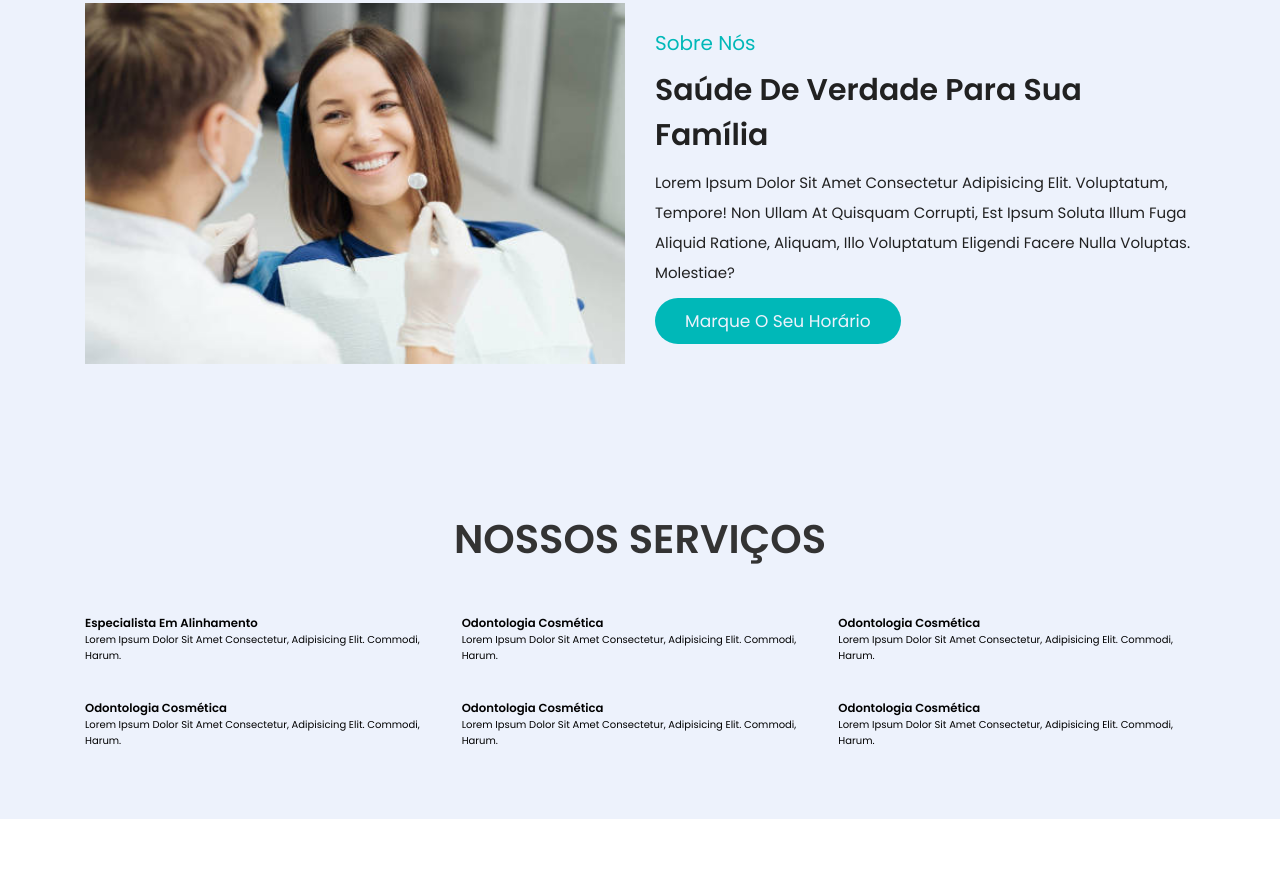
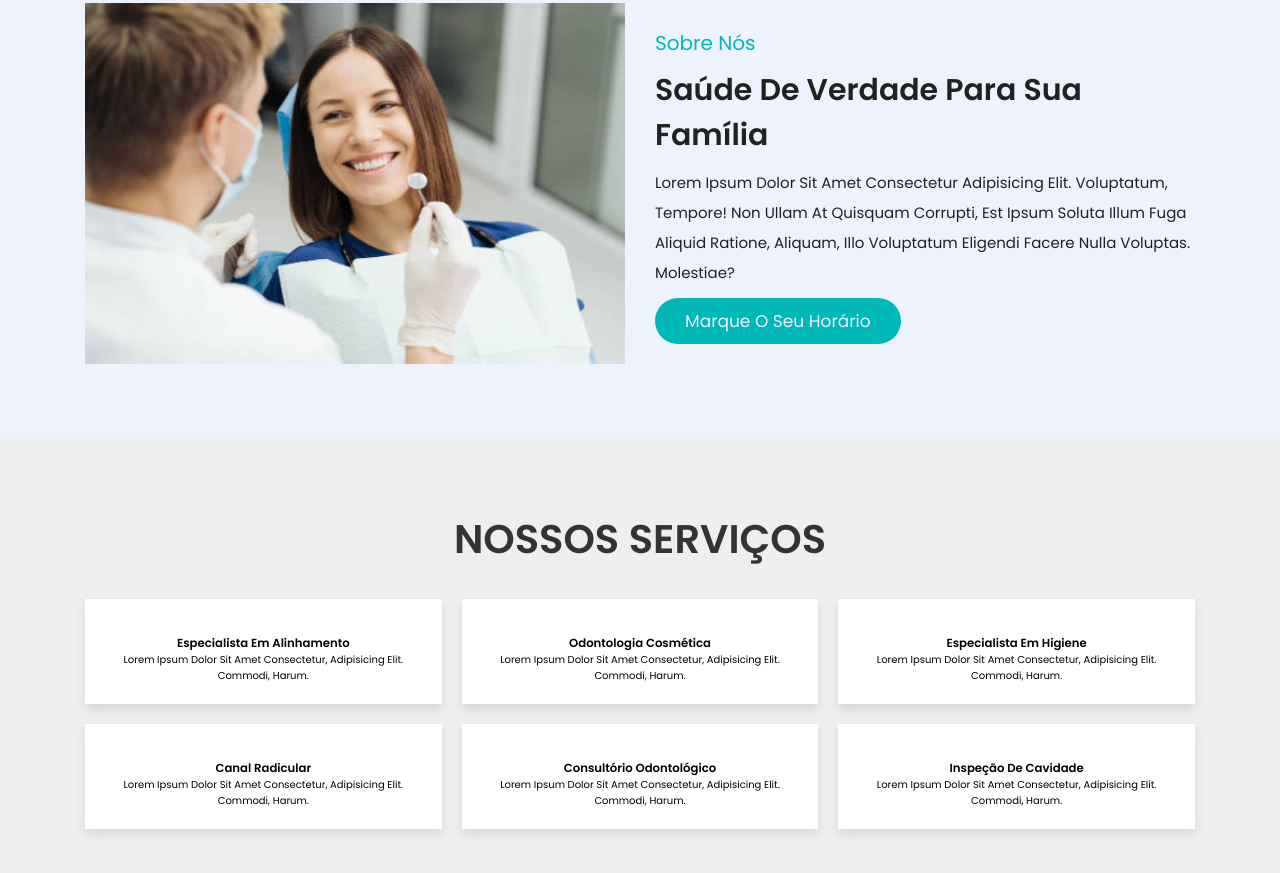
Before and after one commit to kamuia985/TCC, a plain HTML site: page index.html in a window 1280 px wide. Shown: the part 641-1514 px from the top of the page. Before the commit the page ends 1460 px from the top, so only its background shows below. Drawn offline with nearby package versions, Linux system fonts and the light colour scheme.

Commit message:
section h3

```diff
--- a/css/estilo.css
+++ b/css/estilo.css
@@ -11,11 +11,13 @@
 
     --primary-color: #edf2fc; /*white*/
     --secondary-color: #212121; /*black*/
+    /* --color-3: ; */
 }
 
 .dark-theme{
     --primary-color: #000106;
     --secondary-color: #fff;
+    /* --color-3: ; */
 }
 
 *{
@@ -167,8 +169,19 @@ section{
     width: 100%;
 }
 
+.services{
+    background-color: var(--light-bg);
+}
+
 .services .box-container{
     display: grid;
     grid-template-columns: repeat(auto-fit, minmax(30rem, 1fr));
     gap: 2rem;
 }
+
+.services .box-container .box{
+    text-align: center;
+    padding: 2rem;
+    background-color: var(--white);
+    box-shadow: var(--box-shadow);
+}
--- a/index.html
+++ b/index.html
@@ -76,22 +76,22 @@
       </div>
       <div class="box"> <!-- BOX 3 -->
         <img src="" alt="">
-        <h3>odontologia cosmética</h3>
+        <h3>especialista em higiene</h3>
         <p>Lorem ipsum dolor sit amet consectetur, adipisicing elit. Commodi, harum.</p>
       </div>
       <div class="box"> <!-- BOX 4 -->
         <img src="" alt="">
-        <h3>odontologia cosmética</h3>
+        <h3>canal radicular</h3>
         <p>Lorem ipsum dolor sit amet consectetur, adipisicing elit. Commodi, harum.</p>
       </div>
       <div class="box"> <!-- BOX 5 -->
         <img src="" alt="">
-        <h3>odontologia cosmética</h3>
+        <h3>consultório odontológico</h3>
         <p>Lorem ipsum dolor sit amet consectetur, adipisicing elit. Commodi, harum.</p>
       </div>
       <div class="box"> <!-- BOX 6 -->
         <img src="" alt="">
-        <h3>odontologia cosmética</h3>
+        <h3>inspeção de cavidade</h3>
         <p>Lorem ipsum dolor sit amet consectetur, adipisicing elit. Commodi, harum.</p>
       </div>
     </div>
```
